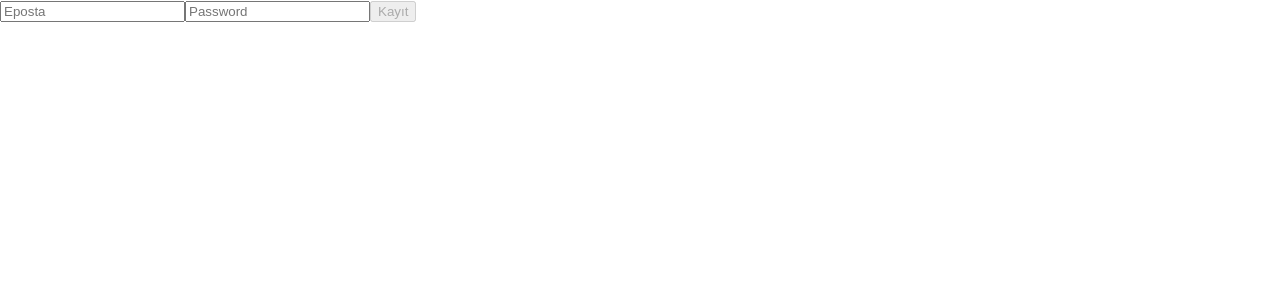
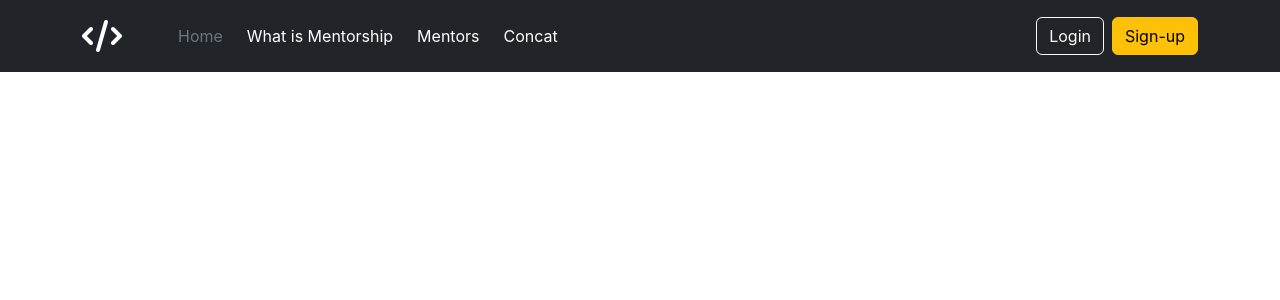
Before and after one commit to sevvalkolemen/mentorship, a React (Create React App) app: page / in a window 1280 px wide. Shown: the top 300 px of the page. Built offline with nearby package versions, Linux system fonts and the light colour scheme.

Commit message:
added navbar

```diff
--- a/package.json
+++ b/package.json
@@ -3,6 +3,10 @@
   "version": "0.1.0",
   "private": true,
   "dependencies": {
+    "@fortawesome/fontawesome-free": "^6.2.0",
+    "@fortawesome/fontawesome-svg-core": "^6.2.0",
+    "@fortawesome/free-solid-svg-icons": "^6.2.0",
+    "@fortawesome/react-fontawesome": "^0.2.0",
     "@testing-library/jest-dom": "^5.16.5",
     "@testing-library/react": "^13.4.0",
     "@testing-library/user-event": "^13.5.0",
--- a/public/index.html
+++ b/public/index.html
@@ -1,14 +1,17 @@
 <!DOCTYPE html>
 <html lang="en">
+
 <head>
   <meta charset="utf-8" />
   <link rel="icon" href="%PUBLIC_URL%/favicon.ico" />
   <meta name="viewport" content="width=device-width, initial-scale=1" />
   <meta name="theme-color" content="#000000" />
-    <meta
-      name="description"
-      content="Web site created using create-react-app"
-    />
+  <meta name="description" content="Web site created using create-react-app" />
+  <link href="https://cdn.jsdelivr.net/npm/bootstrap@5.2.2/dist/css/bootstrap.min.css" rel="stylesheet"
+    integrity="sha384-Zenh87qX5JnK2Jl0vWa8Ck2rdkQ2Bzep5IDxbcnCeuOxjzrPF/et3URy9Bv1WTRi" crossorigin="anonymous">
+  <script src="https://cdn.jsdelivr.net/npm/bootstrap@5.2.2/dist/js/bootstrap.bundle.min.js"
+    integrity="sha384-OERcA2EqjJCMA+/3y+gxIOqMEjwtxJY7qPCqsdltbNJuaOe923+mo//f6V8Qbsw3"
+    crossorigin="anonymous"></script>
   <link rel="apple-touch-icon" href="%PUBLIC_URL%/logo192.png" />
   <!--
       manifest.json provides metadata used when your web app is installed on a
@@ -26,6 +29,7 @@
     -->
   <title>React App</title>
 </head>
+
 <body>
   <noscript>You need to enable JavaScript to run this app.</noscript>
   <div id="root"></div>
@@ -39,5 +43,12 @@
       To begin the development, run `npm start` or `yarn start`.
       To create a production bundle, use `npm run build` or `yarn build`.
     -->
+  <script src="https://cdn.jsdelivr.net/npm/@popperjs/core@2.11.6/dist/umd/popper.min.js"
+    integrity="sha384-oBqDVmMz9ATKxIep9tiCxS/Z9fNfEXiDAYTujMAeBAsjFuCZSmKbSSUnQlmh/jp3"
+    crossorigin="anonymous"></script>
+  <script src="https://cdn.jsdelivr.net/npm/bootstrap@5.2.2/dist/js/bootstrap.min.js"
+    integrity="sha384-IDwe1+LCz02ROU9k972gdyvl+AESN10+x7tBKgc9I5HFtuNz0wWnPclzo6p9vxnk"
+    crossorigin="anonymous"></script>
 </body>
+
 </html>
--- a/src/App.js
+++ b/src/App.js
@@ -1,37 +1,18 @@
-import { useState } from "react";
-import { register } from "./firebase";
+import React from "react";
 import { Toaster } from "react-hot-toast";
+import { Routes, Route } from "react-router-dom";
+import  Home  from "./pages/Home";
+import Register from "./pages/Register";
 
 function App() {
-  const [email, setEmail] = useState("");
-  const [password, setPassword] = useState("");
-
-  const handleSubmit = async (e) => {
-    e.preventDefault();
-    const user = await register(email, password);
-    console.log(user);
-  };
   return (
-    <div>
-      <Toaster position="top-right"/>
-      <form onSubmit={handleSubmit}>
-        <input
-          type="text"
-          placeholder="Eposta"
-          value={email}
-          onChange={(e) => setEmail(e.target.value)}
-        />
-        <input
-          type="password"
-          placeholder="Password"
-          value={password}
-          onChange={(e) => setPassword(e.target.value)}
-        />
-        <button type="submit" disabled={!email || !password}>
-          Kayıt
-        </button>
-      </form>
-    </div>
+    <>
+      <Toaster position="top-right" />
+      <Routes>
+        <Route path="/" element={<Home />}/>
+        <Route path="/register" element={<Register />}/>
+      </Routes>
+    </>
   );
 }
 
--- /dev/null
+++ b/src/component/Navbar.js
@@ -0,0 +1,55 @@
+import React from "react";
+import { FontAwesomeIcon } from '@fortawesome/react-fontawesome'
+import { faCode } from '@fortawesome/free-solid-svg-icons'
+import { Link } from "react-router-dom";
+
+function Navbar() {
+  return (
+    <header className="p-3 text-bg-dark">
+      <div className="container">
+        <div className="d-flex flex-wrap align-items-center justify-content-center justify-content-lg-start">
+          <a
+            href="/"
+            className="d-flex align-items-center mb-2 mb-lg-0 me-5 text-white text-decoration-none"
+          >
+            <FontAwesomeIcon icon={faCode} className="fa-2xl"/>
+          </a>
+
+          <ul className="nav col-12 col-lg-auto me-lg-auto mb-2 justify-content-center mb-md-0">
+            <li>
+              <a href="#" className="nav-link px-2 text-secondary me-2">
+                Home
+              </a>
+            </li>
+            <li>
+              <a href="#" className="nav-link px-2 text-white me-2">
+                What is Mentorship
+              </a>
+            </li>
+            <li>
+              <a href="#" className="nav-link px-2 text-white me-2">
+                Mentors
+              </a>
+            </li>
+            <li>
+              <a href="#" className="nav-link px-2 text-white me-2">
+                Concat
+              </a>
+            </li>
+          </ul>
+
+          <div className="text-end">
+            <Link to="/login"  className="btn btn-outline-light me-2">
+              Login
+            </Link>
+            <Link to="/register" className="btn btn-warning">
+              Sign-up
+            </Link>
+          </div>
+        </div>
+      </div>
+    </header>
+  );
+}
+
+export default Navbar;
--- a/src/index.js
+++ b/src/index.js
@@ -2,6 +2,11 @@ import React from "react";
 import ReactDOM from "react-dom/client";
 import "./index.css";
 import App from "./App";
+import { BrowserRouter } from "react-router-dom";
 
 const root = ReactDOM.createRoot(document.getElementById("root"));
-root.render(<App />);
+root.render(
+  <BrowserRouter>
+    <App />
+  </BrowserRouter>
+);
--- /dev/null
+++ b/src/pages/Home.js
@@ -0,0 +1,10 @@
+import React from 'react';
+import Navbar from '../component/Navbar';
+
+function Home() {
+  return (
+    <Navbar />
+  )
+}
+
+export default Home
--- /dev/null
+++ b/src/pages/Register.js
@@ -0,0 +1,39 @@
+import React from "react";
+import { useState } from "react";
+import { register } from "../firebase";
+
+function Register() {
+  const [email, setEmail] = useState("");
+  const [password, setPassword] = useState("");
+
+  const handleSubmit = async (e) => {
+    e.preventDefault();
+    const user = await register(email, password);
+    console.log(user);
+  };
+  return (
+    <form onSubmit={handleSubmit}>
+      <input
+        type="text"
+        placeholder="Eposta"
+        value={email}
+        onChange={(e) => setEmail(e.target.value)}
+      />
+      <input
+        type="password"
+        placeholder="Password"
+        value={password}
+        onChange={(e) => setPassword(e.target.value)}
+      />
+      <button
+        className="btn btn-primary"
+        type="submit"
+        disabled={!email || !password}
+      >
+        Kayıt
+      </button>
+    </form>
+  );
+}
+
+export default Register;
```
Also changed, not shown: 1 other file (tests, documents, lock files or other folders). Lines whose indentation alone changed are shown as unchanged.
